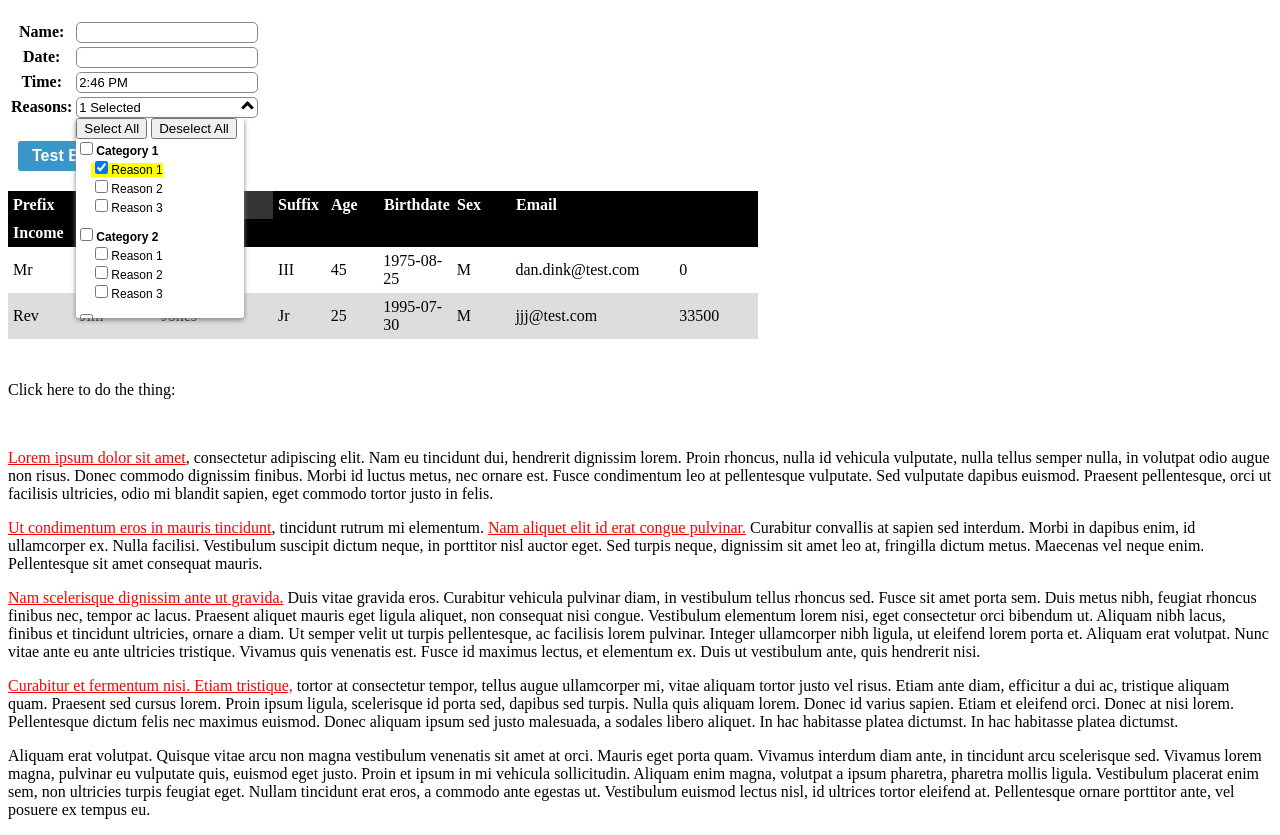
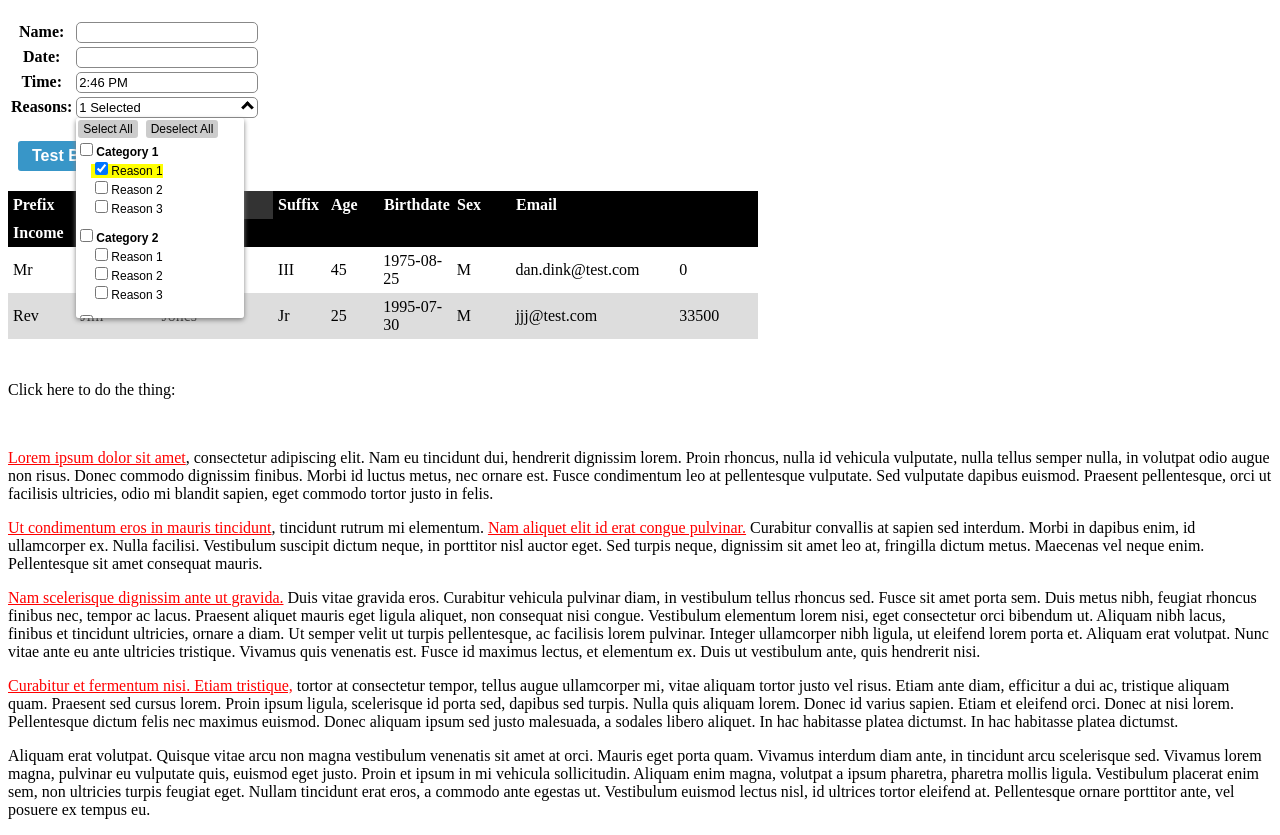
Before and after one commit to edlinkiii/myui, a plain HTML site: page example/index.html in a window 1280 px wide. Both pictures are taken after a click on the element 247 px from the left and 167 px from the top of the page. Shown: the part 61-896 px from the top of the page. Drawn offline with Linux system fonts and the light colour scheme.

Commit message:
CSS changes for new enhancements

```diff
--- a/src/myui.css
+++ b/src/myui.css
@@ -271,8 +271,14 @@ button.button-ui.delete-button:hover {
   background: #fff;
 }
 
-
-
+button.button-ui.button-small {
+  font-size: 12px;
+  line-height: 12px;
+  padding: 3px 5px;
+  margin: 2px;
+  height: auto;
+  font-weight: normal;
+}
 
 
 
--- a/src/myui.js
+++ b/src/myui.js
@@ -850,7 +850,7 @@ class MyUI {
     buildList(handledData) {
         const actuallySelected = [];
         let html = '';
-        html += '<button id="ui-btn-selectAll">Select All</button> <button id="ui-btn-deselectAll">Deselect All</button>';
+        html += '<button id="ui-btn-selectAll" class="button-ui button-small">Select All</button> <button id="ui-btn-deselectAll" class="button-ui button-small">Deselect All</button>';
         html += '<div class="selectable">';
         html += '<ul>';
         handledData.forEach(i => {
```
